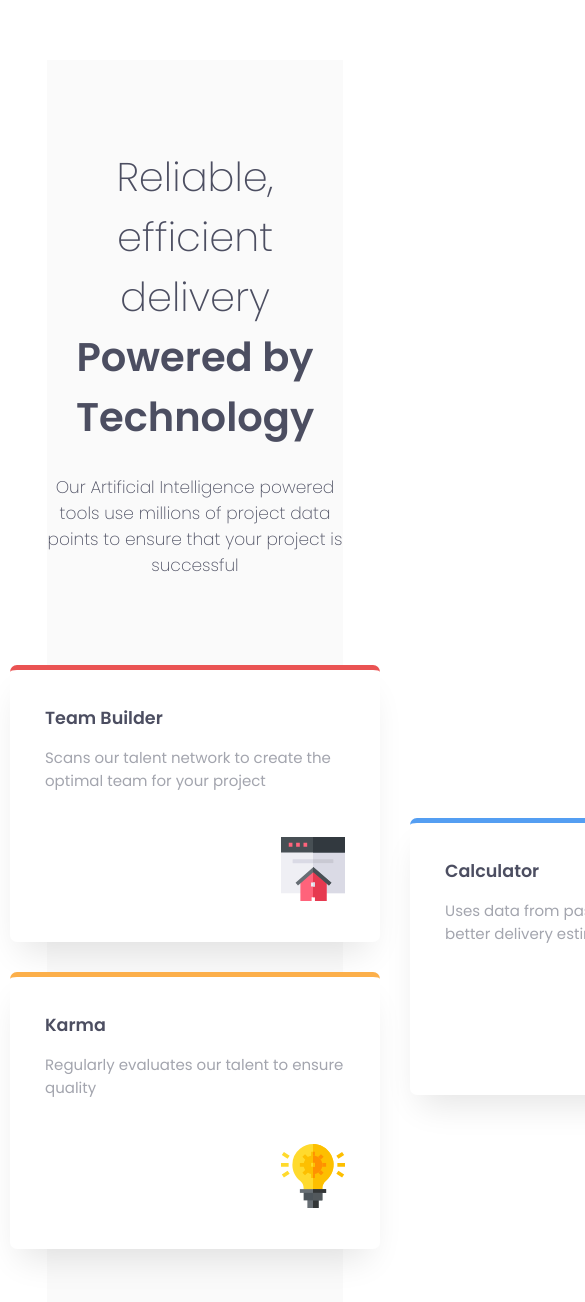
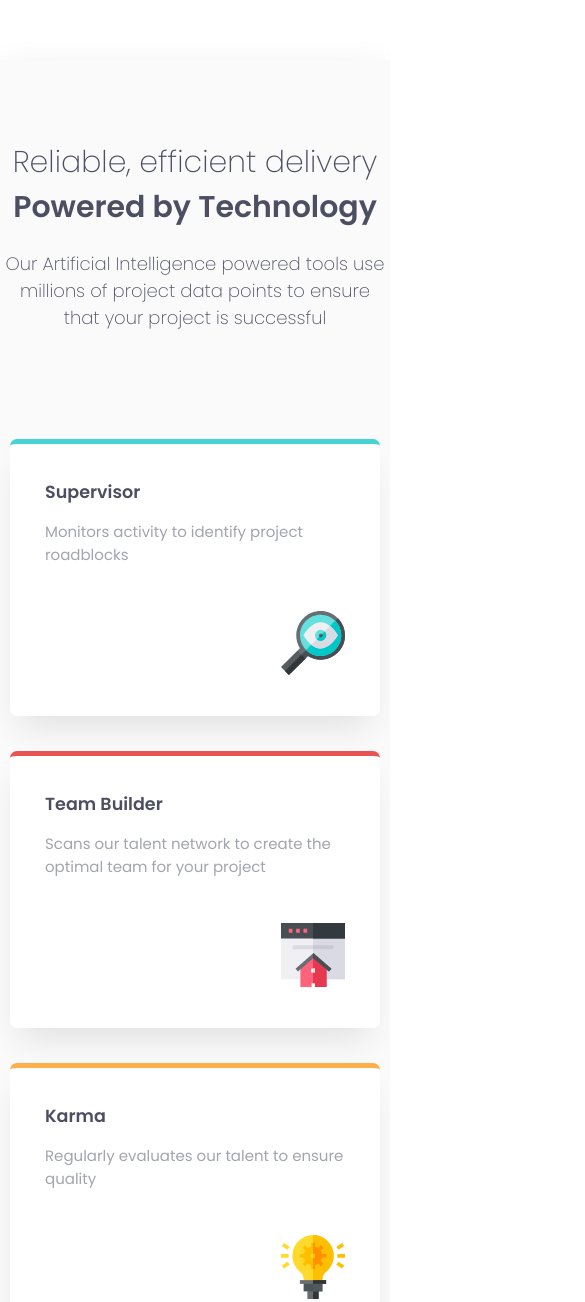
Before and after one commit to HermanLD/four-card-feature, a plain HTML site: page index.html in a window 390 px wide. Shown: the top 1302 px of the page, 585 px wide, since content can reach past the window. Drawn offline with Linux system fonts and the light colour scheme.

Commit message:
Added media queries and finished styling

```diff
--- a/index.html
+++ b/index.html
@@ -40,7 +40,7 @@
         </div>
       </div>
 
-      <div class="column">
+      <div id="the-middle" class="column">
         <div id="team" class="feature">
           <h3>Team Builder</h3>
           <p>Scans our talent network to create the optimal team for your project</p>
--- a/styles.css
+++ b/styles.css
@@ -10,11 +10,14 @@ body {
     flex-direction: column;
     align-items: center;
     margin: 60px auto;
-    width: 76%;
+    width: 1440px;
     background-color: hsl(0, 0%, 98%);
     font-family: 'Poppins', sans-serif;
     font-size: 15px;
     color: hsl(229, 6%, 66%);
+    -webkit-box-shadow: -1px 20px 45px -10px rgba(0,0,0,0.31);
+    -moz-box-shadow: -1px 20px 45px -10px rgba(0,0,0,0.31);
+    box-shadow: -1px 20px 45px -10px rgba(0,0,0,0.31);
 }
 
 .header {
@@ -30,11 +33,11 @@ body {
 }
 
 .header h1 {
-    font-size: 40px;
+    font-size: 42px;
 }
 
 .header p {
-    font-size: 17px;
+    font-size: 18px;
     font-weight: 200;
 }
 
@@ -95,3 +98,35 @@ body {
 
 .attribution { font-size: 11px; text-align: center; }
 .attribution a { color: hsl(228, 45%, 44%); }
+
+
+/* Media Queries */
+@media only screen and (max-width: 1380px) {
+    .main-body {
+        width: 100%;
+    }
+
+    .four-features {
+        flex-direction: column;
+        margin: 60px 0px;
+    }
+
+    .column {
+        flex-direction: row;
+        margin: 0px;
+    }
+
+    #the-middle.column {
+        flex-direction: column;
+    }
+
+    .feature {
+        margin-bottom: 5px;
+    }
+}
+
+@media only screen and (max-width: 550px) {
+    .header h1 {
+        font-size: 30px;
+    }
+}
```
